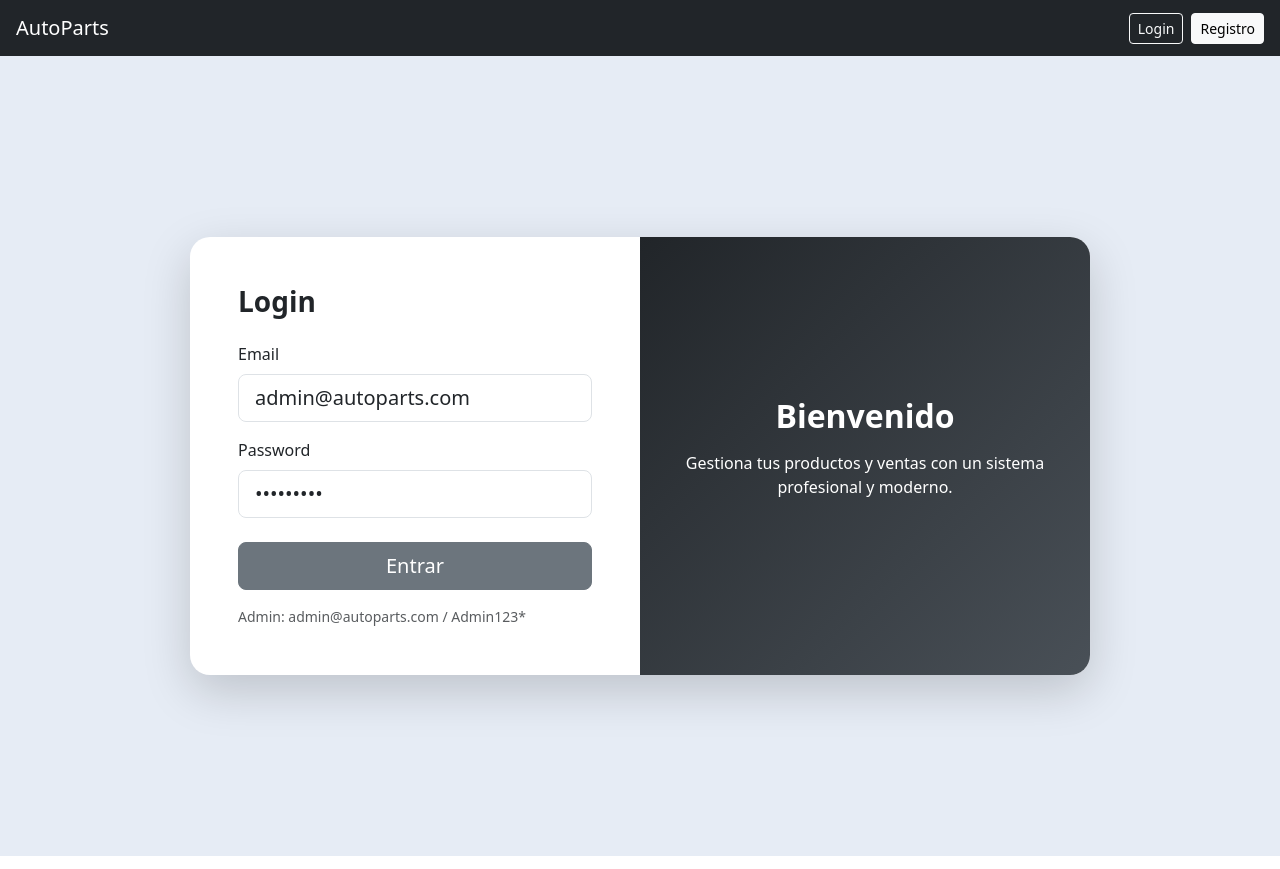
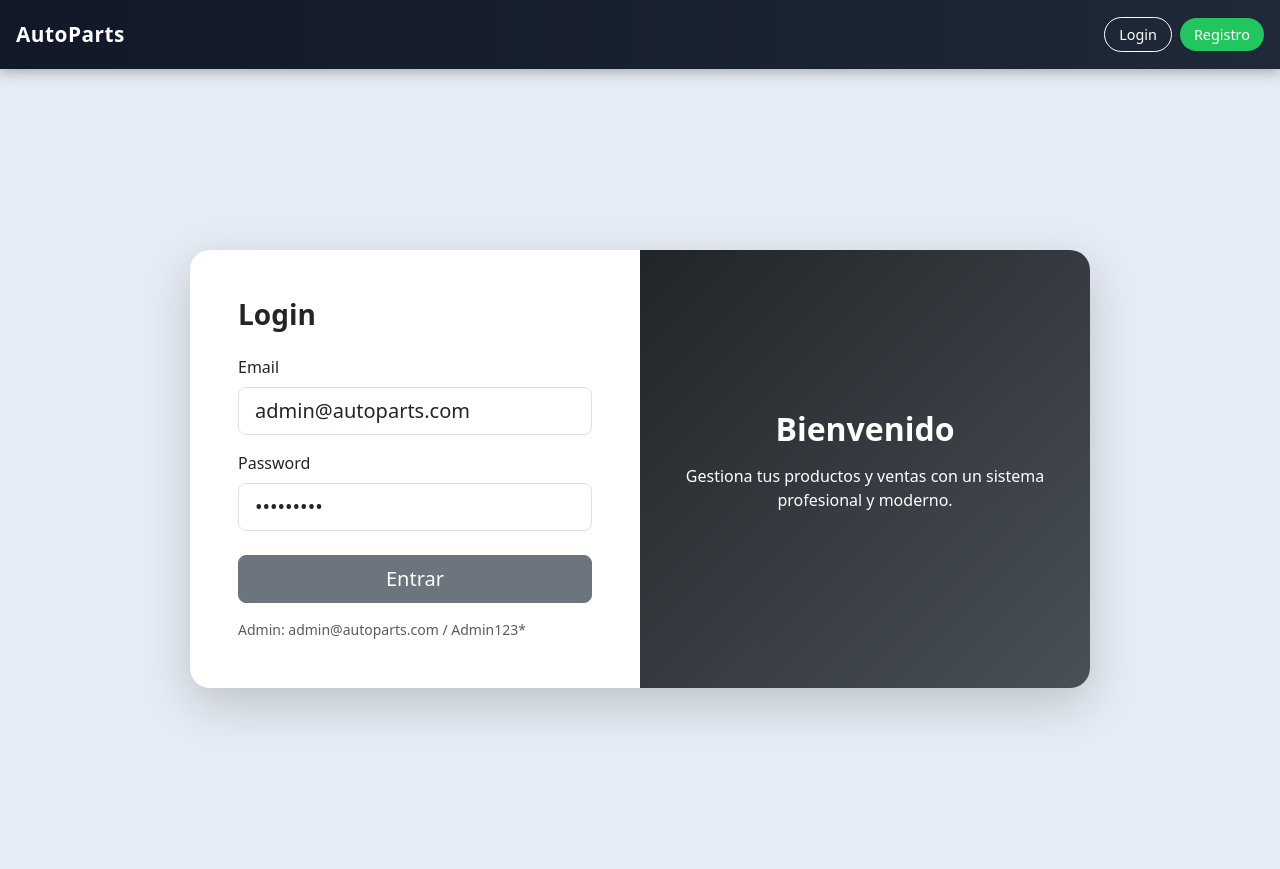
Before and after one commit to Jonathangarcia49/Ecomerce-Repuestos, a React (Create React App) app in the folder frontend/: page /login in a window 1280 px wide. Built offline with nearby package versions, Linux system fonts and the light colour scheme; no server answers.

Commit message:
Refactorizar la estructura del código para mejorar la legibilidad y el mantenimiento.

```diff
--- a/frontend/src/pages/Products.js
+++ b/frontend/src/pages/Products.js
@@ -42,6 +42,7 @@ export default function Products() {
                   <img
                     src={`http://localhost:4000/uploads/${p.image}`}
                     alt={p.name}
+                    className="product-img"
                   />
                 </div>
               )}
@@ -55,7 +56,7 @@ export default function Products() {
 
                 <div className="d-flex justify-content-between align-items-center mt-auto">
                   <strong className="text-success fs-5">
-                    ${p.price}
+                     ${Number(p.price).toFixed(2)}
                   </strong>
 
                   <div className="d-flex gap-2">
--- a/frontend/src/styles/main.css
+++ b/frontend/src/styles/main.css
@@ -1,22 +1,93 @@
+/* ====== PRODUCT IMAGE ====== */
+
 .product-image-container {
-  height: 190px;
-  background: #f8f9fa;
+  height: 180px;
+  background: white;
   display: flex;
   align-items: center;
   justify-content: center;
+  overflow: hidden;
 }
 
 .product-image-container img {
-  max-height: 100%;
-  max-width: 100%;
+  width: 70%;
+  height: 100%;
   object-fit: contain;
   transition: transform 0.3s ease;
 }
 
+/* Zoom suave al pasar el mouse */
 .product-card:hover .product-image-container img {
   transform: scale(1.05);
 }
 
+/* ====== CARD MEJORADA ====== */
+
+.product-card {
+  border-radius: 16px;
+  overflow: hidden;
+  transition: all 0.25s ease;
+}
+
+.product-card:hover {
+  transform: translateY(-6px);
+  box-shadow: 0 15px 35px rgba(0,0,0,0.12);
+}
+
+/* ====== DESCRIPTION ====== */
+
 .product-description {
   min-height: 48px;
+  font-size: 0.9rem;
+  color: #6b7280;
 }
+
+/* ====== PRECIO ====== */
+
+.price {
+  font-size: 1.25rem;
+  font-weight: 700;
+  color: #16a34a;
+}
+
+/* ===== NAVBAR  ===== */
+
+.navbar {
+  background: linear-gradient(90deg, #111827, #1f2937);
+  padding: 14px 0;
+  box-shadow: 0 4px 12px rgba(0, 0, 0, 0.25);
+}
+
+.navbar-brand {
+  font-weight: 700;
+  font-size: 1.3rem;
+  letter-spacing: 0.5px;
+  color: #ffffff !important;
+}
+
+.navbar .btn {
+  border-radius: 20px;
+  padding: 6px 14px;
+  font-size: 0.9rem;
+  transition: all 0.25s ease;
+}
+
+.navbar .btn-outline-light {
+  border-color: #ffffff;
+  color: #ffffff;
+}
+
+.navbar .btn-outline-light:hover {
+  background-color: #ffffff;
+  color: #111827;
+}
+
+.navbar .btn-light {
+  background-color: #22c55e;
+  border: none;
+  color: white;
+}
+
+.navbar .btn-light:hover {
+  background-color: #16a34a;
+}
```
Also changed, not shown: 2 other files (tests, documents, lock files or other folders).
